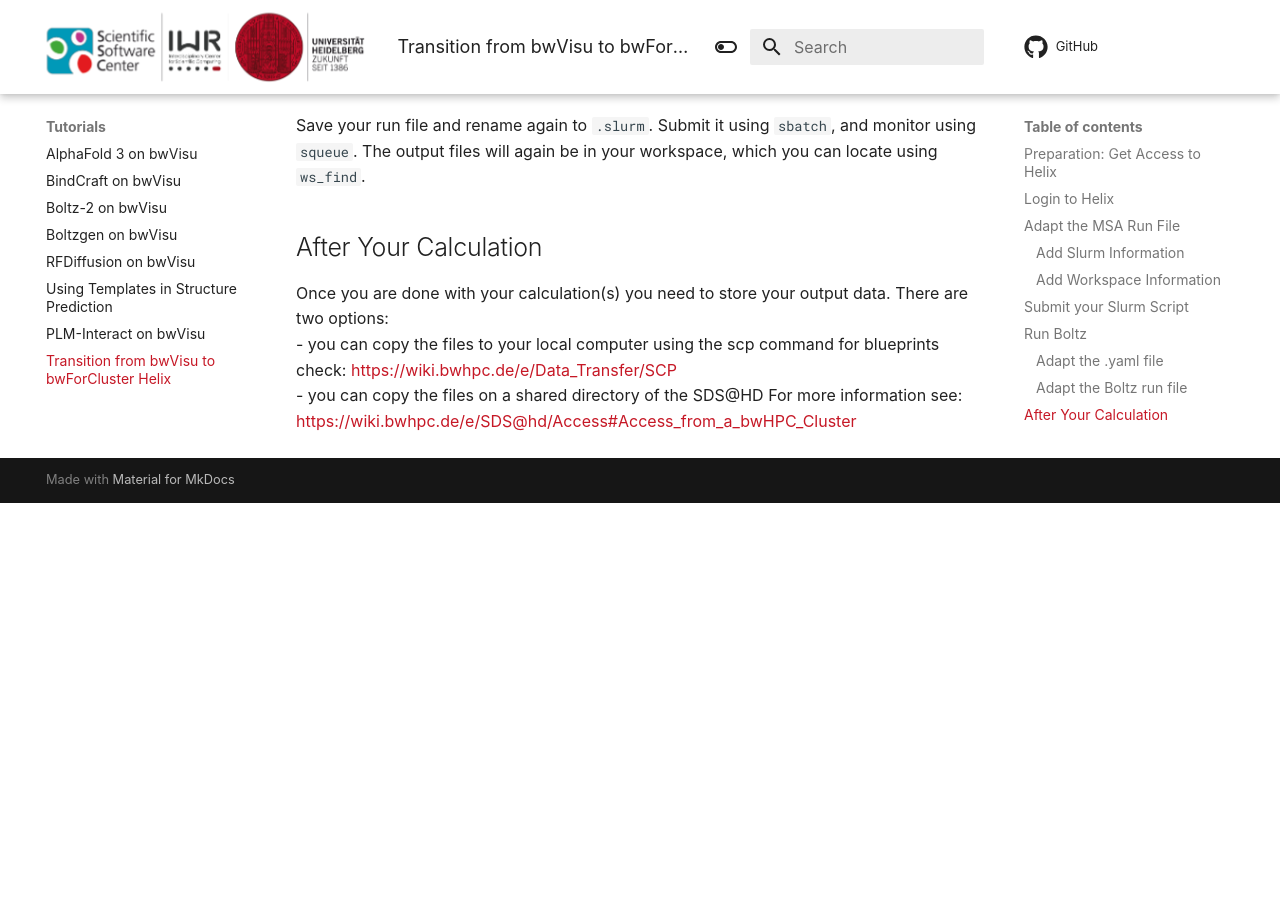
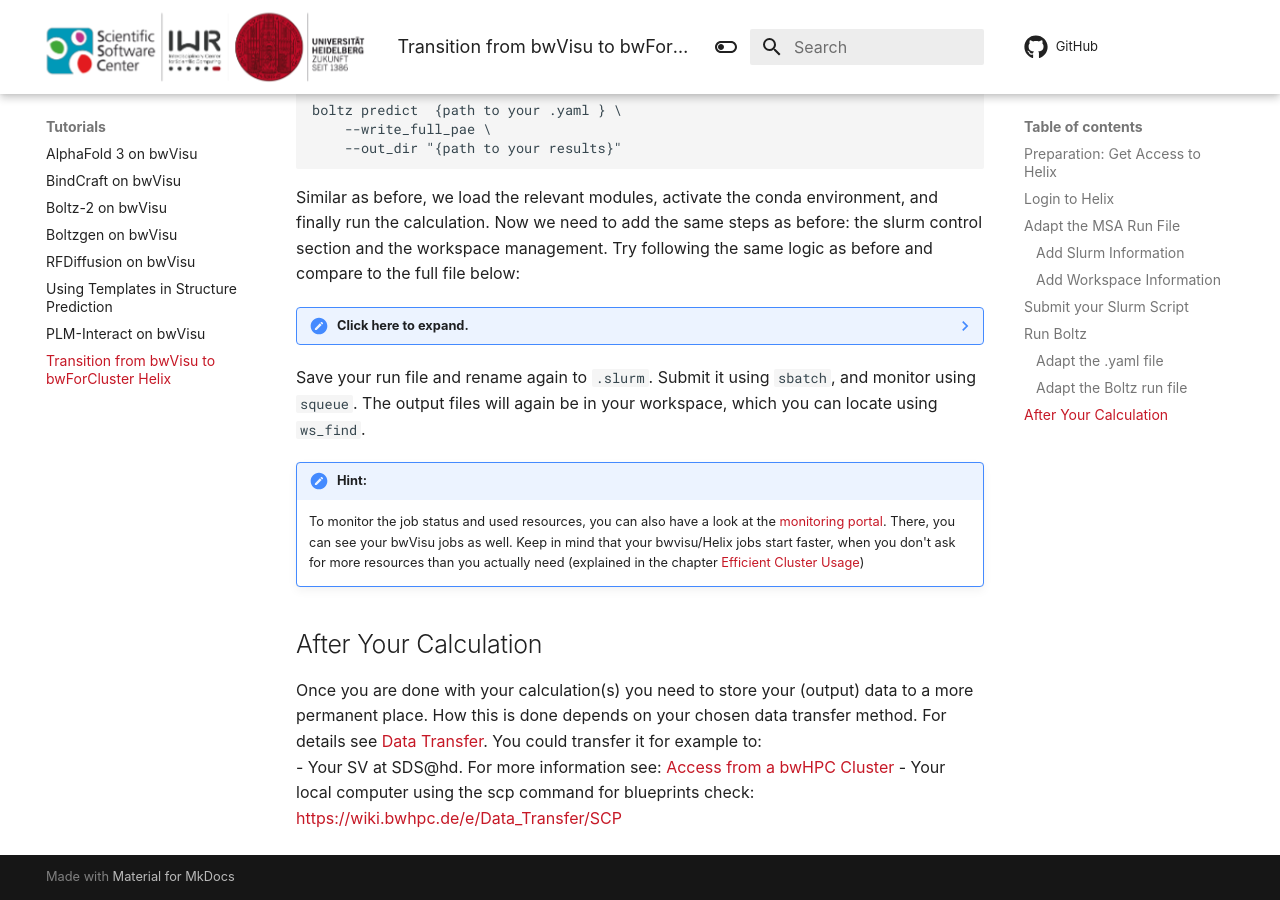
Before and after one commit to ssciwr/BioStructureHub, an MkDocs documentation site: the page built from docs/tutorials/tutorial_bwvisu2helix.md, in a window 1280 px wide and 900 px high, scrolled down 4610 px. Built offline with MkDocs 1.6.1 and Material for MkDocs 9.7.7, drawn with Linux system fonts in a browser that asks for light colours; comment, search, counter and statistics services are not loaded; before the commit the page ends 5113 px from its top, so only the background shows below that; some of the changed text lies outside the part shown.

Commit message:
fix: added Hanna's feedback

````diff
--- a/docs/tutorials/tutorial_visu2helix.md
+++ b/docs/tutorials/tutorial_bwvisu2helix.md
@@ -2,15 +2,17 @@
 
 Welcome to the bwVisu to Helix transitioning tutorial!
 While this tutorial can be used for all of the methods covered in our bwVisu tutorial, we start with <a href="https://github.com/jwohlwend/boltz" target="_blank" rel="noopener">Boltz-2</a>.
+!!! note "Hint:"
+    This tutorial helps you to get started quickly. If you want to dive deeper into the Helix usage afterwards, please have a look at the "Training & Support" section in the [bwHPC wiki](https://wiki.bwhpc.de/e/Helix).
 
 ## Preparation: Get Access to Helix
 
 The registration process to [bwForCluster Helix](https://wiki.bwhpc.de/e/Helix) is explained on the bwHPC website: [https://wiki.bwhpc.de/e/Registration/bwForCluster](https://wiki.bwhpc.de/e/Registration/bwForCluster).
-Plan some time for the Rechenvorhaben to be processed before you start your calculations.
+Plan some time for the Rechenvorhaben (RV) to be processed before you start your calculations.
 
 ## Login to Helix
 
-To login to the Helix cluster, you can follow the [Login Tutorial](https://wiki.bwhpc.de/e/Registration/Login) on the bwHPC Wiki, and check the [extra information](https://wiki.bwhpc.de/e/Helix/Login) for Helix. You might find this [login example](https://wiki.bwhpc.de/e/Helix/Login#Login_Example) helpful.
+To login to the Helix cluster, you can follow the [Login Instructions](https://wiki.bwhpc.de/e/Registration/Login) on the bwHPC Wiki, and check the [extra information](https://wiki.bwhpc.de/e/Helix/Login) for Helix. You might find this [login example](https://wiki.bwhpc.de/e/Helix/Login#Login_Example) helpful.
 
 Now you are in your `$HOME` directory, your space on the HPC cluster. To see which files and directories are in your `$HOME` directory you can use the [`ls` command](https://linuxize.com/post/how-to-list-files-in-linux-using-the-ls-command/). You will see the same files and directories as in the bwVisu file browser.
 
@@ -19,7 +21,9 @@ To change the directory from your home to any directory you see now, use the [`c
 ## Adapt the MSA Run File
 
 In the tutorial, we first calculated the multi-sequence alignment (MSA) using MMseqs2 for each protein sequence. To do that, we wrote an input file, that we simply called `run_msa.sh`.
-To look at the contents of the files, we need text editors. Choose your favourite from the [list](https://wvuhpc.github.io/2018-Lesson_1/03-text-editors/index.html) and look at the contents of `run_msa.sh`.
+To look at the contents of the files, we need a text editor. Choose your favourite from the [list](https://wvuhpc.github.io/2018-Lesson_1/03-text-editors/index.html) and look at the contents of `run_msa.sh`.
+!!! note "Hint:"
+     You can open and change files via the bwVisu file browser, too. Another option to look at your data via a vile browser is to mount a folder (e.g. your home) on your local computer: [Recommended Setup](https://wiki.bwhpc.de/e/Data_Transfer#Recommended_Setup).
 
 It should look like that:
 
@@ -41,15 +45,15 @@ colabfold_search  \
     "/mnt/sds-hd/sd25g005/boltz/localcolabfold" \
     "{path to your results}" \
 ```
-This file loads relevant [modules](https://wiki.bwhpc.de/e/Environment_Modules) from the helix library. Then it activates the shared conda environment with all python packages provided by the Bio-Structure Hub. This shared environment is added to the `$PATH`, i.e. to the list of known directories to look for files to execute. Finally it runs the colabfold search on your input file. This is the final program call, everything else is preparation so that this works flawlessly.
+This file loads relevant [software modules](https://wiki.bwhpc.de/e/Environment_Modules) from the helix library. Then it activates the shared conda environment with all python packages provided by the Bio-Structure Hub. This shared environment is added to the `$PATH`, i.e. to the list of known directories to look for files to execute. Finally it runs the colabfold search on your input file. This is the final program call, everything else is preparation so that this works flawlessly.
 
 ### Add Slurm Information
 
 One thing that is missing here, is the information on which GPU to use. In case of bwVisu, this is done by selecting a GPU when starting bwVisu (see [Boltz-2 tutorial, step 3](tutorial_Boltz_bwVisu.md#step-3-connect-to-bwvisu-and-start-jupyter)). That is because the Jupyter instance is started directly on the GPU you choose.
 
-Now with `ssh` acces to Helix, we have access to all the ressources that Helix has to offer (see list [here](https://wiki.bwhpc.de/e/Helix/Hardware)) and we need to add that information to our run file, so we end up using the ressources we want.
+Now with `ssh` access to Helix, we have access to all the resources that Helix has to offer (see list [here](https://wiki.bwhpc.de/e/Helix/Hardware)) and we need to add that information to our run file, so we end up using the resources we want.
 
-The ressoure allocation is done by [Slurm](https://wiki.bwhpc.de/e/Helix/Slurm). To use resources similar to bwVisu, we can change the start of our run file to:
+The resource allocation is done by [Slurm](https://wiki.bwhpc.de/e/Helix/Slurm). To use resources similar to bwVisu, we can change the start of our run file to:
 
 ```
 #!/bin/bash
@@ -110,11 +114,11 @@ To start the calculation, type
 
 You should get a response telling you that the job was successfully submitted and the job id of your calculation. If it was not submitted successfully, you will get an error message that should tell you what is missing. Congratulations, you just submitted your first direct calculation!
 
-You can check on your job by typing `squeue`, which shows you everything you submitted and whether it is running (`R`) or pending, i.e. waiting for ressources.
+You can check on your job by typing `squeue`, which shows you everything you submitted and whether it is running (`R`) or pending, i.e. waiting for resources.
 
 You also have a new log file in your directory, called `slurm-{job_id}.out`. This captures the output of the calculations, all progress and all errors that might occur. You can look at the log file and follow it as it is written by Slurm by typing `tail -f slurm-{job_id}.out`. Once you are done, press `Ctrl + C` to stop following the file.
 
-Once the multisequence alignment is done, you should find the `.a3m` alignment file in the workspace. You can locate it by typing `ws_find your_work_space` and look at it by using `ls` or go there with `cd`. To get back to your home directory, you can use `cd` without a directory.
+Once the multi-sequence alignment is done, you should find the `.a3m` alignment file in the workspace. You can locate it by typing `ws_find your_work_space` and look at it by using `ls` or go there with `cd`. To get back to your home directory, you can use `cd $HOME` or just `cd` without a directory.
 
 ## Run Boltz
 
@@ -173,13 +177,15 @@ Try following the same logic as before and compare to the full file below:
         --out_dir $RESULTS_DIR
     ```
 
-    - note that we do not re-create the workspace, but just access it. You can fit multiple calculations in one workspace, no need to have multiples.
+    - note that we do not re-create the workspace, but just access it. You can fit multiple calculations in one workspace. Each workspace has 10TB of disk space.
     - note that you might have to adapt the amount of `--mem` depending on your sequence length
 
 Save your run file and rename again to `.slurm`. Submit it using `sbatch`, and monitor using `squeue`.
 The output files will again be in your workspace, which you can locate using `ws_find`.
+!!! note "Hint:"
+     To monitor the job status and used resources, you can also have a look at the [monitoring portal](https://helix-monitoring.bwservices.uni-heidelberg.de/). There, you can see your bwVisu jobs as well. Keep in mind that your bwvisu/Helix jobs start faster, when you don't ask for more resources than you actually need (explained in the chapter [Efficient Cluster Usage](https://wiki.bwhpc.de/e/Energy_Efficient_Cluster_Usage))
 
 ## After Your Calculation
-Once you are done with your calculation(s) you need to store your output data. There are two options:
-- you can copy the files to your local computer using the scp command for blueprints check: [https://wiki.bwhpc.de/e/Data_Transfer/SCP](https://wiki.bwhpc.de/e/Data_Transfer/SCP)
-- you can copy the files on a shared directory of the SDS@HD For more information see: [https://wiki.bwhpc.de/e/SDS@hd/Access#Access_from_a_bwHPC_Cluster](https://wiki.bwhpc.de/e/SDS@hd/Access#Access_from_a_bwHPC_Cluster)
+Once you are done with your calculation(s) you need to store your (output) data to a more permanent place. How this is done depends on your chosen data transfer method. For details see [Data Transfer](https://wiki.bwhpc.de/e/Data_Transfer). You could transfer it for example to:
+- Your SV at SDS@hd. For more information see: [Access from a bwHPC Cluster](https://wiki.bwhpc.de/e/SDS@hd/Access#Access_from_a_bwHPC_Cluster)
+- Your local computer using the scp command for blueprints check: [https://wiki.bwhpc.de/e/Data_Transfer/SCP](https://wiki.bwhpc.de/e/Data_Transfer/SCP)
--- a/mkdocs.yml
+++ b/mkdocs.yml
@@ -61,7 +61,7 @@ nav:
     - tutorials/tutorial_RFDiffusion_bwVisu.md
     - tutorials/tutorial_use_templates.md
     - tutorials/tutorial_PLM_bwVisu.md
-    - tutorials/tutorial_visu2helix.md
+    - tutorials/tutorial_bwvisu2helix.md
   - How to cite us: cite.md
   - Contact: contact.md
 
````
Also changed, not shown: other parts of docs/tutorials/tutorial_bwvisu2helix.md (+2 -2 lines).
